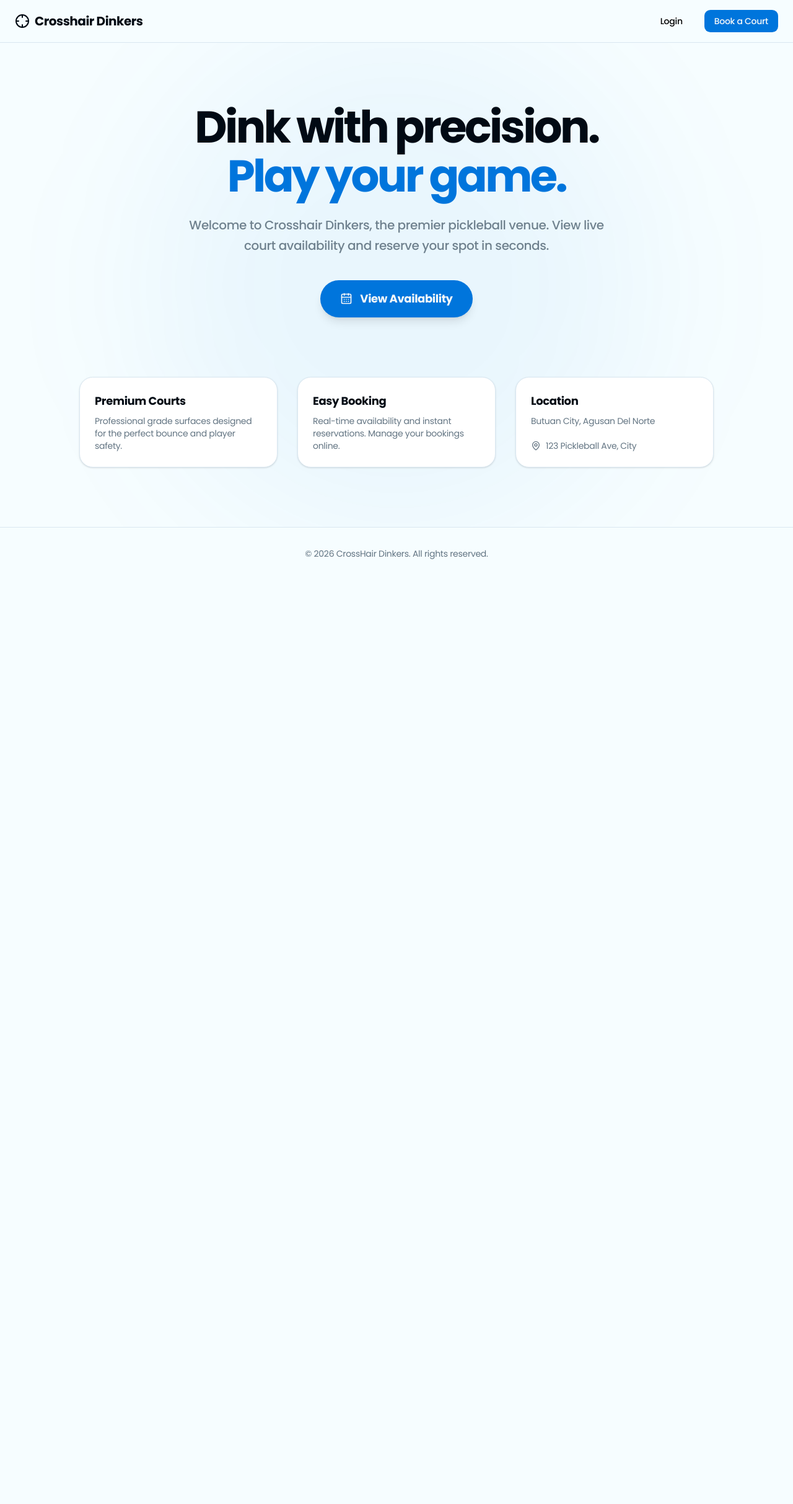
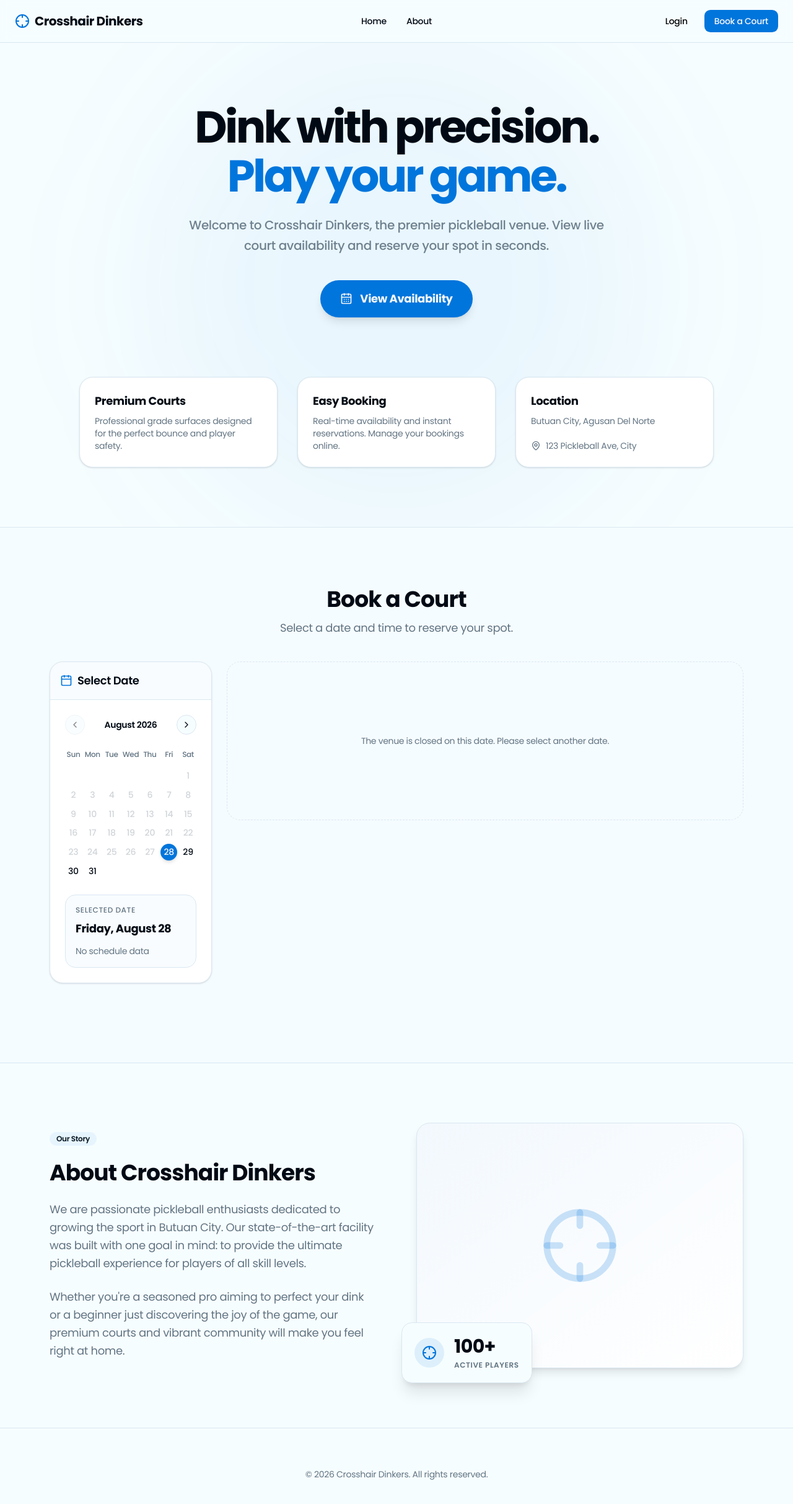
Before and after one commit to Daniel2525-ui/Pickleball-Booking-System, a Next.js app: page / in a window 1280 px wide. Shown: the top 2426 px of the page at 62% size. Before the commit the page ends 935 px from the top, so only its background shows below. Built offline with nearby package versions, Linux system fonts and the light colour scheme; no server answers; the database is empty.

Commit message:
Added navbar and piled bookings page into one in the main page, added alongside with about us section

```diff
--- a/src/app/page.tsx
+++ b/src/app/page.tsx
@@ -8,6 +8,7 @@ import { createClient } from "@/lib/supabase/client";
 import { logout } from "@/lib/services/auth.service";
 import { User } from "@supabase/supabase-js";
 import { MapPin } from "lucide-react";
+import { BookingContainer } from "@/components/customers/booking-container";
 
 export default function Home() {
   const [user, setUser] = useState<User | null>(null);
@@ -36,38 +37,53 @@ export default function Home() {
   return (
     <div className="flex flex-col min-h-screen">
       {/* Public Header */}
-      <header className="px-6 md:px-6 py-4 flex items-center justify-between border-b">
-        <div className="flex items-center gap-2">
-          <Crosshair className="size-5 md:size-6" />
-          <span className="font-bold text-lg md:text-xl tracking-tight hidden sm:inline-block">Crosshair Dinkers</span>
-          <span className="font-bold text-lg tracking-tight sm:hidden">CD</span>
+      <header className="sticky top-0 z-50 w-full border-b bg-background/95 backdrop-blur supports-[backdrop-filter]:bg-background/60 px-4 md:px-6 py-4 flex items-center justify-between">
+
+        {/* Left: Logo */}
+        <div className="flex-1 flex justify-start">
+          <a href="#home" className="flex items-center gap-2 w-fit">
+            <Crosshair className="size-5 md:size-6 text-primary" />
+            <span className="font-bold text-lg md:text-xl tracking-tight hidden lg:inline-block">Crosshair Dinkers</span>
+            <span className="font-bold text-lg tracking-tight lg:hidden">CD</span>
+          </a>
         </div>
-        <nav className="flex items-center gap-2 md:gap-6">
+
+        {/* Center: Nav Links */}
+        <nav className="hidden md:flex flex-1 justify-center items-center gap-6 lg:gap-8">
+          <a href="#home" className="text-sm font-medium hover:text-foreground transition-colors">
+            Home
+          </a>
+          <a href="#about" className="text-sm font-medium hover:text-foreground transition-colors">
+            About
+          </a>
+          {user && (
+            <Link href="/my-bookings" className="text-sm font-medium hover:text-foreground transition-colors">
+              My Bookings
+            </Link>
+          )}
+        </nav>
+
+        {/* Right: Actions */}
+        <div className="flex-1 flex justify-end items-center gap-2 md:gap-4">
           {user ? (
-            <>
-              <Link href="/my-bookings">
-                <Button variant="ghost" size="sm" className="gap-2">
-                  My Bookings
-                </Button>
-              </Link>
             <Button variant="ghost" size="sm" onClick={handleLogout} className="gap-2">
               <LogOut className="size-4" />
-                Logout
+              <span className="hidden sm:inline">Logout</span>
             </Button>
-            </>
           ) : (
             <Link href="/login" className="text-sm font-medium">
               <Button className="text-black" variant="link">Login</Button>
             </Link>
           )}
-          <Link href="/book" className="bg-primary text-primary-foreground px-3 py-1.5 md:px-4 md:py-2 rounded-md text-sm font-medium hover:bg-primary/90 transition-colors">
+          <a href="#booking" className="bg-primary text-primary-foreground px-3 py-1.5 md:px-4 md:py-2 rounded-md text-sm font-medium hover:bg-primary/90 transition-colors whitespace-nowrap">
             Book a Court
-          </Link>
-        </nav>
+          </a>
+        </div>
       </header>
 
+      <main className="flex-1 flex flex-col">
         {/* Hero Section */}
-      <main className="flex-1 flex flex-col items-center justify-center text-center px-4 py-16 md:py-24 relative overflow-hidden">
+        <section id="home" className="scroll-mt-20 flex flex-col items-center justify-center text-center px-4 py-16 md:py-24 relative overflow-hidden">
           {/* Subtle background glow */}
           <div className="absolute top-1/2 left-1/2 -translate-x-1/2 -translate-y-1/2 w-[400px] h-[400px] md:w-[800px] md:h-[800px] bg-primary/5 rounded-full blur-[80px] md:blur-[120px] -z-10 pointer-events-none"></div>
           <h1 className="text-4xl sm:text-5xl md:text-7xl font-extrabold tracking-tighter max-w-4xl mb-4 md:mb-6 leading-tight md:leading-[1.1] text-foreground">
@@ -80,17 +96,17 @@ export default function Home() {
           </p>
 
           <div className="flex flex-col sm:flex-row w-full sm:w-auto gap-4">
-          <Link
-            href="/book"
+            <a
+              href="#booking"
               className="group flex items-center justify-center gap-3 bg-primary text-primary-foreground px-8 py-3 md:py-4 rounded-full text-base md:text-lg font-bold hover:bg-primary/90 transition-all shadow-lg hover:shadow-xl hover:scale-105 active:scale-95 w-full sm:w-auto"
             >
               <CalendarDays className="size-5 group-hover:rotate-12 transition-transform" />
               View Availability
-          </Link>
+            </a>
           </div>
 
           {/* Venue Info Cards */}
-        <div className="mt-16 md:mt-24 grid grid-cols-1 sm:grid-cols-2 md:grid-cols-3 gap-6 md:gap-8 max-w-5xl w-full text-left">
+          <div id="features" className="scroll-mt-24 mt-16 md:mt-24 grid grid-cols-1 sm:grid-cols-2 md:grid-cols-3 gap-6 md:gap-8 max-w-5xl w-full text-left">
             <div className="bg-card border p-6 rounded-2xl shadow-sm">
               <h3 className="font-bold text-lg mb-2">Premium Courts</h3>
               <p className="text-muted-foreground text-sm">Professional grade surfaces designed for the perfect bounce and player safety.</p>
@@ -107,11 +123,63 @@ export default function Home() {
               </p>
             </div>
           </div>
+        </section>
+
+        {/* Booking Section */}
+        <section id="booking" className="scroll-mt-20 w-full flex flex-col items-center justify-center border-t bg-muted/10 py-16 md:py-24">
+          <div className="container mx-auto px-4 max-w-6xl w-full">
+            <div className="mb-10 text-center">
+              <h2 className="text-3xl md:text-4xl font-bold tracking-tight mb-3">Book a Court</h2>
+              <p className="text-muted-foreground text-lg">Select a date and time to reserve your spot.</p>
+            </div>
+            <BookingContainer />
+          </div>
+        </section>
+
+        {/* About Us Section */}
+        <section id="about" className="scroll-mt-20 w-full flex flex-col items-center justify-center py-16 md:py-24 border-t">
+          <div className="container mx-auto px-4 max-w-6xl flex flex-col md:flex-row items-center gap-12 md:gap-16">
+            <div className="flex-1 space-y-6 text-center md:text-left">
+              <div className="inline-flex items-center rounded-full border px-2.5 py-0.5 text-xs font-semibold transition-colors focus:outline-none focus:ring-2 focus:ring-ring focus:ring-offset-2 border-transparent bg-secondary text-secondary-foreground hover:bg-secondary/80">
+                Our Story
+              </div>
+              <h2 className="text-3xl md:text-4xl font-extrabold tracking-tight">
+                About Crosshair Dinkers
+              </h2>
+              <p className="text-lg text-muted-foreground leading-relaxed">
+                We are passionate pickleball enthusiasts dedicated to growing the sport in Butuan City. Our state-of-the-art facility was built with one goal in mind: to provide the ultimate pickleball experience for players of all skill levels.
+              </p>
+              <p className="text-lg text-muted-foreground leading-relaxed">
+                Whether you're a seasoned pro aiming to perfect your dink or a beginner just discovering the joy of the game, our premium courts and vibrant community will make you feel right at home.
+              </p>
+            </div>
+            <div className="flex-1 w-full relative group mt-8 md:mt-0">
+              <div className="aspect-[4/3] sm:aspect-video lg:aspect-[4/3] bg-card border rounded-2xl overflow-hidden relative shadow-lg transition-all duration-300 group-hover:shadow-xl group-hover:border-primary/20">
+                <div className="absolute inset-0 bg-gradient-to-br from-primary/5 to-transparent flex items-center justify-center group-hover:from-primary/10 transition-colors duration-500">
+                  <Crosshair className="size-24 md:size-32 text-primary/20 group-hover:text-primary/40 transition-all duration-500 group-hover:scale-110 group-hover:rotate-12" />
+                </div>
+              </div>
+
+              {/* Floating Stat Card */}
+              <div className="absolute -bottom-6 -left-2 sm:-bottom-6 sm:-left-6 bg-background border p-4 sm:p-5 rounded-xl shadow-xl z-10 transition-transform duration-300 group-hover:-translate-y-2">
+                <div className="flex items-center gap-4">
+                  <div className="h-12 w-12 rounded-full bg-primary/10 flex items-center justify-center">
+                    <Crosshair className="size-6 text-primary" />
+                  </div>
+                  <div>
+                    <p className="font-bold text-3xl text-foreground">100+</p>
+                    <p className="text-xs text-muted-foreground uppercase tracking-wider font-semibold mt-1">Active Players</p>
+                  </div>
+                </div>
+              </div>
+            </div>
+          </div>
+        </section>
       </main>
 
       {/* Footer */}
-      <footer className="border-t py-8 text-center text-sm text-muted-foreground">
-        <p>&copy; {new Date().getFullYear()} CrossHair Dinkers. All rights reserved.</p>
+      <footer id="contact" className="border-t py-12 text-center text-sm text-muted-foreground flex flex-col items-center justify-center gap-4">
+        <p className="mt-4">&copy; {new Date().getFullYear()} Crosshair Dinkers. All rights reserved.</p>
       </footer>
     </div>
   );
--- a/src/components/customers/booking-history-container.tsx
+++ b/src/components/customers/booking-history-container.tsx
@@ -3,7 +3,7 @@
 import { useEffect, useState } from "react";
 import { supabase } from "@/lib/supabase";
 import { UserBooking, fetchUserBookings } from "@/lib/services/bookings/fetchUserBookings.service";
-import { Calendar, Clock, LoaderCircle } from "lucide-react";
+import { Calendar, Clock, LoaderCircle, ArrowLeft } from "lucide-react";
 import { Badge } from "@/components/ui/badge";
 import { Button } from "@/components/ui/button";
 import Link from "next/link";
@@ -53,6 +53,12 @@ export const BookingHistoryContainer = () => {
   return (
     <div className="max-w-4xl mx-auto p-4 sm:p-6 space-y-8">
       <div>
+        <Link href="/">
+          <Button variant="ghost" size="sm" className="mb-6 gap-2 -ml-2 text-muted-foreground hover:text-foreground">
+            <ArrowLeft className="size-4" />
+            Back to Home
+          </Button>
+        </Link>
         <h1 className="text-3xl font-bold tracking-tight">My Bookings</h1>
         <p className="text-muted-foreground mt-2">
           View your upcoming sessions and past booking history.
```
Lines whose indentation alone changed are shown as unchanged.
